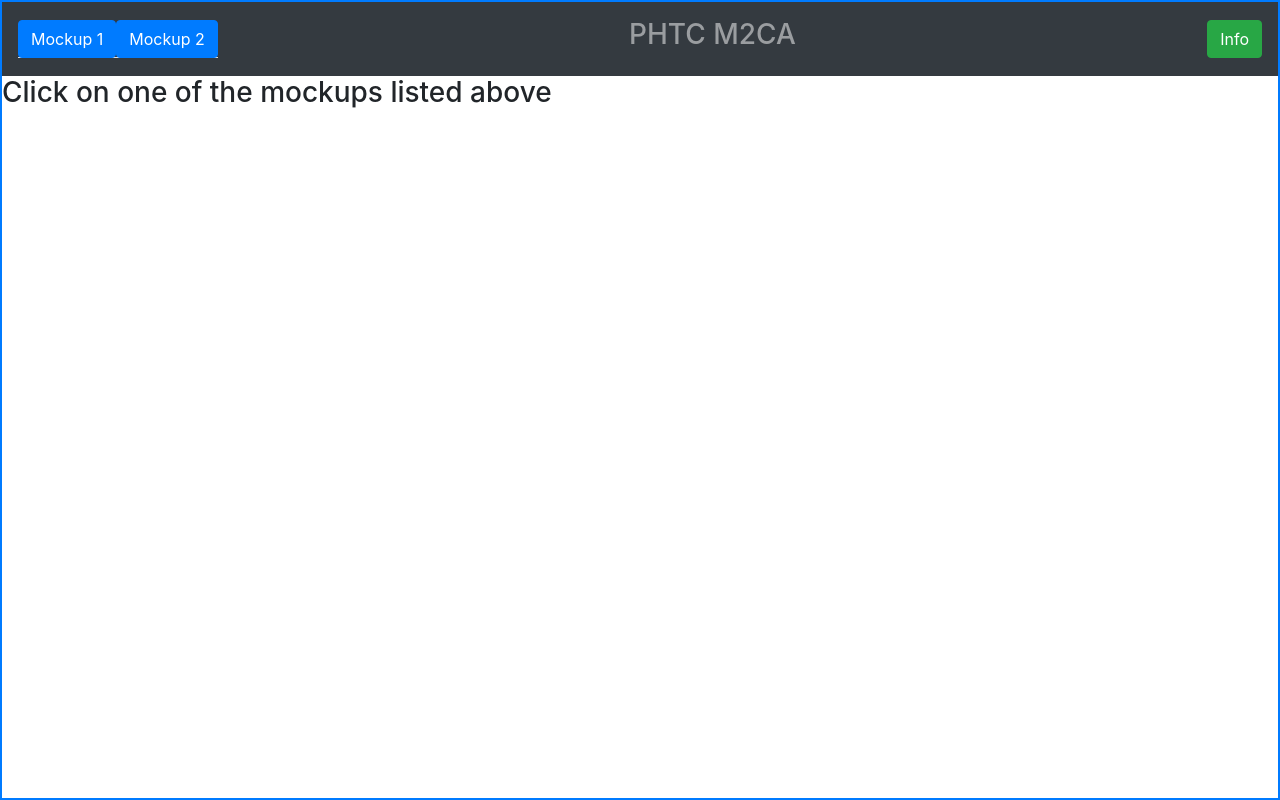
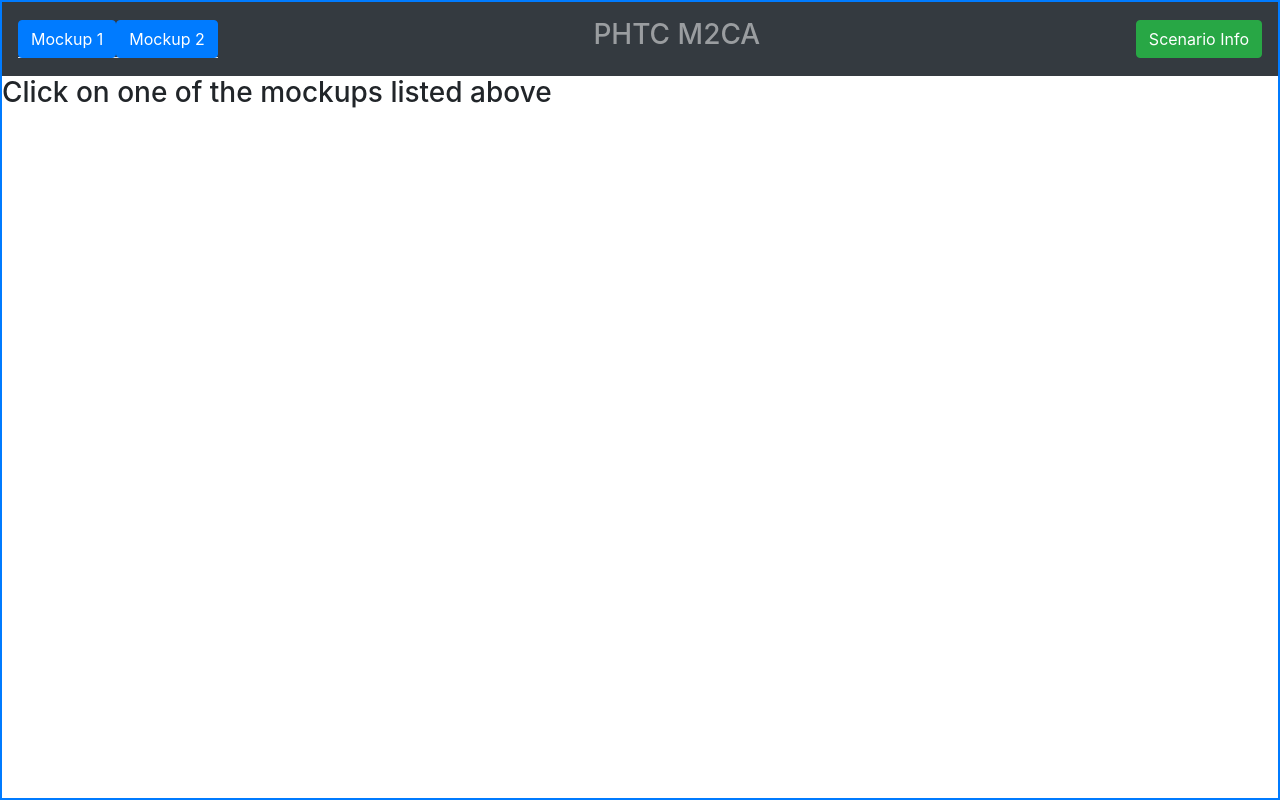
Before and after one commit to MedDBriefer/mockup, a React (Create React App) app: page / in a window 1280 px wide. Built offline with nearby package versions, Linux system fonts and the light colour scheme.

Commit message:
changed button label

```diff
--- a/src/components/MDBNavBar.js
+++ b/src/components/MDBNavBar.js
@@ -32,7 +32,7 @@ const MDBNavBar = ({branding, title, toggler}) => {
                 <NavbarText tag="h3">{title}</NavbarText>
             }
             <Button color="success" onClick={toggler}>
-                Info
+                Scenario Info
             </Button>
         </Navbar>
     )
```
